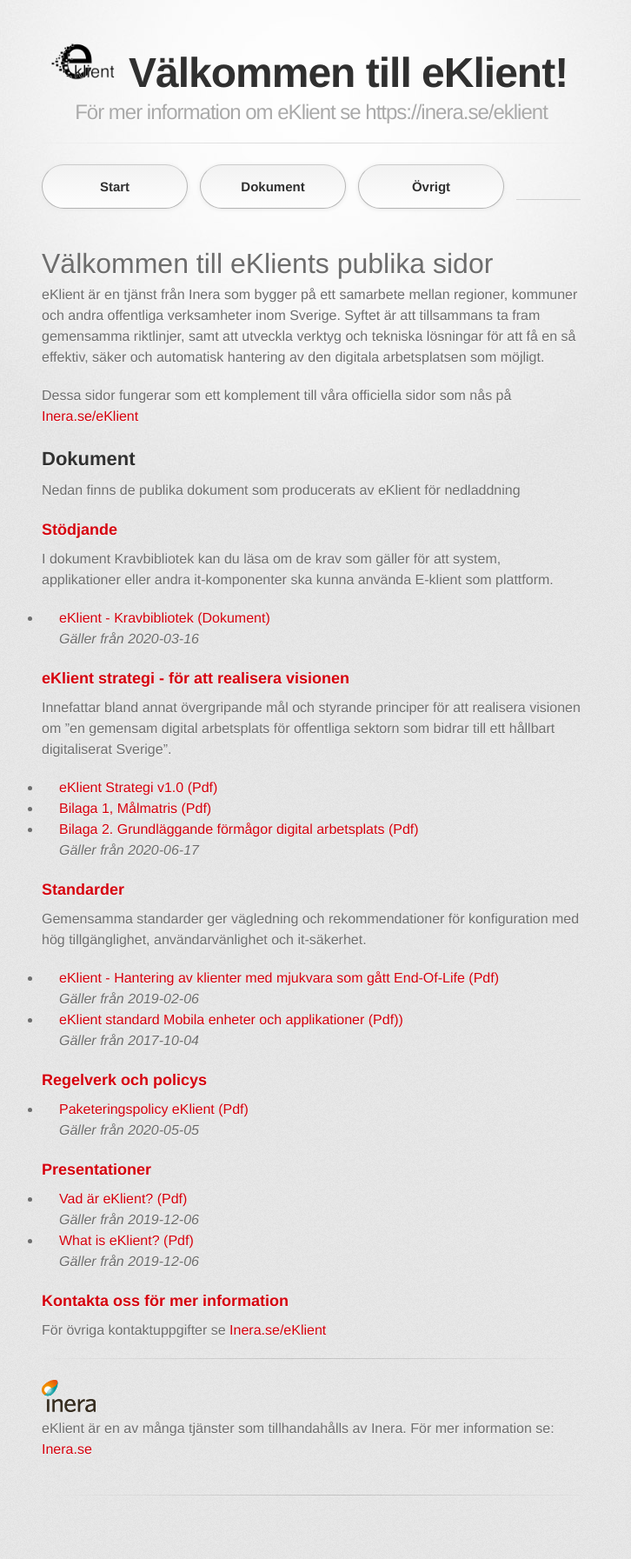
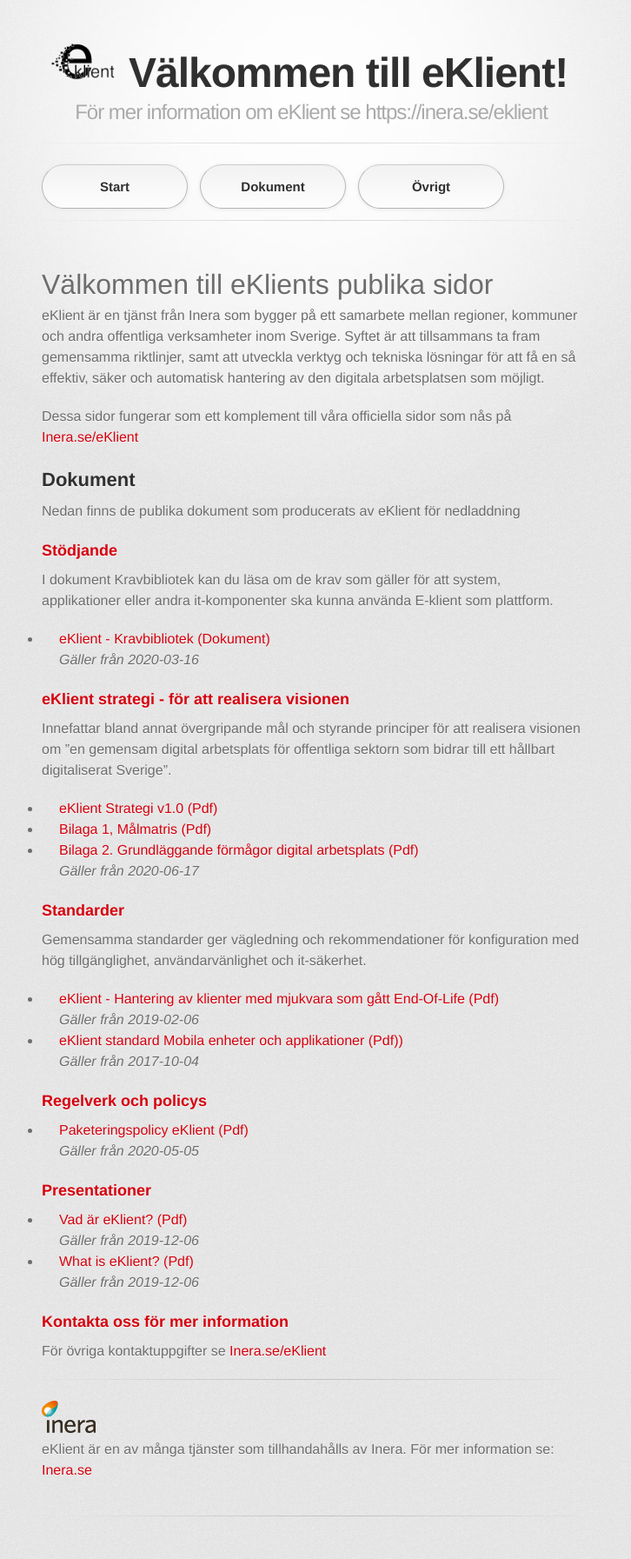
Before and after one commit to eKlient/eKlient.github.io, a Jekyll site: the page built from README.md, in a window 1280 px wide. Shown: the whole page at 87% size, without its empty margins (282-1008 px from the left). Built offline with Jekyll 4.4.1, drawn with Linux system fonts in a browser that asks for light colours; some web fonts are replaced; our own code applies the rules of GitHub Pages for plain Markdown files; before the commit the page ends 1769 px from its top, so only the background shows below that.

Commit message:
Update default.html

```diff
--- a/_layouts/default.html
+++ b/_layouts/default.html
@@ -25,11 +25,12 @@
     		<h2 style="text-align:center;">För mer information om eKlient se https://inera.se/eklient</h2>
 	</p>
 
-	  <hr><center>
+	  <hr>
 	  <a href="index.html" class="button">Start</a>
 	  <a href="index.html" class="button">Dokument</a>
 	  <a href="index.html" class="button">Övrigt</a>
-	  </center><br><hr>
+	  <br><br><hr>
+
         </header>
 <!--
         <section id="downloads" class="clearfix">
```
